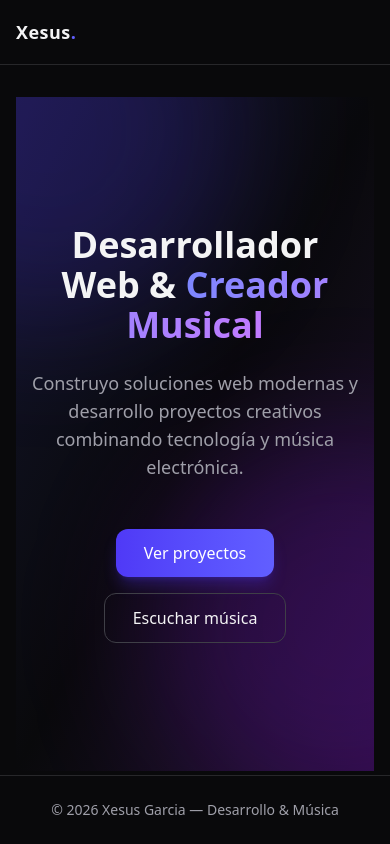
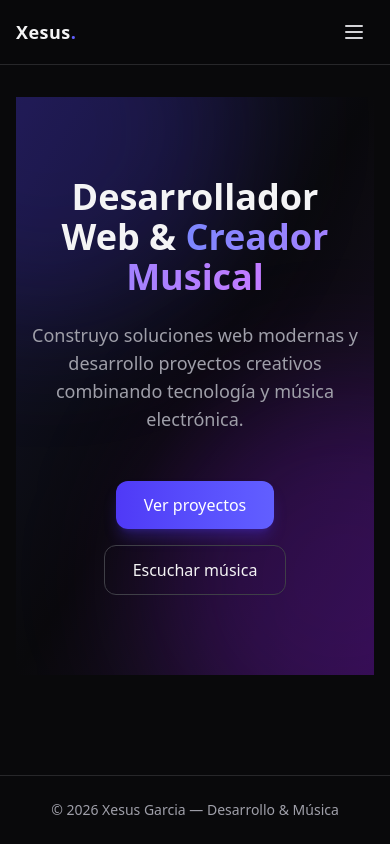
Before and after one commit to XesusGarcia1/portfolio-xesus, a React (Vite) app: page / in a window 390 px wide. Built offline with nearby package versions, Linux system fonts and the light colour scheme.

Commit message:
mobile phone view compatibility

```diff
--- a/src/components/Navbar.jsx
+++ b/src/components/Navbar.jsx
@@ -1,4 +1,6 @@
+import { useState } from 'react'
 import { NavLink } from 'react-router-dom'
+import { motion, AnimatePresence } from 'framer-motion'
 
 const links = [
     { to: '/', label: 'Inicio' },
@@ -10,15 +12,17 @@ const links = [
 ]
 
 export default function Navbar() {
+    const [isOpen, setIsOpen] = useState(false)
+
     return (
-        <header className="border-b border-zinc-800">
+        <header className="border-b border-zinc-800 sticky top-0 bg-zinc-950/80 backdrop-blur-md z-100">
             <nav className="container mx-auto px-4 h-16 flex items-center justify-between">
                 {/* Logo */}
-                <span className="font-bold text-lg tracking-wide">
+                <NavLink to="/" className="font-bold text-lg tracking-wide">
                     Xesus<span className="text-indigo-500">.</span>
-                </span>
+                </NavLink>
 
-                {/* Links */}
+                {/* Desktop Links */}
                 <ul className="hidden md:flex gap-6">
                     {links.map(link => (
                         <li key={link.to}>
@@ -36,7 +40,53 @@ export default function Navbar() {
                         </li>
                     ))}
                 </ul>
+
+                {/* Mobile Menu Button */}
+                <button
+                    onClick={() => setIsOpen(!isOpen)}
+                    className="md:hidden p-2 text-zinc-300 hover:text-white transition"
+                    aria-label="Toggle menu"
+                >
+                    <svg className="w-6 h-6" fill="none" viewBox="0 0 24 24" stroke="currentColor">
+                        {isOpen ? (
+                            <path strokeLinecap="round" strokeLinejoin="round" strokeWidth={2} d="M6 18L18 6M6 6l12 12" />
+                        ) : (
+                            <path strokeLinecap="round" strokeLinejoin="round" strokeWidth={2} d="M4 6h16M4 12h16M4 18h16" />
+                        )}
+                    </svg>
+                </button>
             </nav>
+
+            {/* Mobile Menu Overlay */}
+            <AnimatePresence>
+                {isOpen && (
+                    <motion.div
+                        initial={{ opacity: 0, height: 0 }}
+                        animate={{ opacity: 1, height: 'auto' }}
+                        exit={{ opacity: 0, height: 0 }}
+                        className="md:hidden border-b border-zinc-800 overflow-hidden bg-zinc-950"
+                    >
+                        <ul className="flex flex-col py-4 px-4 gap-4">
+                            {links.map(link => (
+                                <li key={link.to}>
+                                    <NavLink
+                                        to={link.to}
+                                        onClick={() => setIsOpen(false)}
+                                        className={({ isActive }) =>
+                                            `block py-2 transition-colors ${isActive
+                                                ? 'text-indigo-400'
+                                                : 'text-zinc-300 hover:text-white'
+                                            }`
+                                        }
+                                    >
+                                        {link.label}
+                                    </NavLink>
+                                </li>
+                            ))}
+                        </ul>
+                    </motion.div>
+                )}
+            </AnimatePresence>
         </header>
     )
 }
--- a/src/pages/ChatbotProject.jsx
+++ b/src/pages/ChatbotProject.jsx
@@ -53,7 +53,7 @@ export default function ChatbotProject() {
                 <a href="/proyectos" className="text-zinc-500 hover:text-indigo-400 text-sm flex items-center gap-2 mb-4 transition">
                     ← Volver a proyectos
                 </a>
-                <h1 className="text-3xl font-bold bg-gradient-to-r from-indigo-400 to-purple-400 bg-clip-text text-transparent inline-block">
+                <h1 className="text-3xl font-bold bg-linear-to-r from-indigo-400 to-purple-400 bg-clip-text text-transparent inline-block">
                     Chatbot con IA (Prototipo)
                 </h1>
                 <p className="text-zinc-400 mt-2 text-sm italic">
--- a/src/pages/Home.jsx
+++ b/src/pages/Home.jsx
@@ -10,7 +10,7 @@ export default function Home() {
             <div className="absolute -top-40 -left-40 w-96 h-96 bg-indigo-600/20 rounded-full blur-3xl -z-10" />
             <div className="absolute top-1/2 -right-40 w-96 h-96 bg-purple-600/20 rounded-full blur-3xl -z-10" />
 
-            <div className="py-32 text-center px-4">
+            <div className="py-20 md:py-32 text-center px-4">
                 {/* Título */}
                 <motion.h1
                     initial={{ opacity: 0, y: 20 }}
--- a/src/pages/Music.jsx
+++ b/src/pages/Music.jsx
@@ -204,7 +204,7 @@ export default function Music() {
                 {/* TikTok Feed */}
                 <div className="grid grid-cols-1 md:grid-cols-3 gap-6 mb-12">
                     {tiktokVideos.map((videoId) => (
-                        <div key={videoId} className="rounded-xl overflow-hidden bg-zinc-900 border border-zinc-800 shadow-xl aspect-[9/16] relative group">
+                        <div key={videoId} className="rounded-xl overflow-hidden bg-zinc-900 border border-zinc-800 shadow-xl aspect-9/16 relative group">
                             {activeVideo === videoId ? (
                                 <iframe
                                     src={`https://www.tiktok.com/embed/v2/${videoId}`}
--- a/src/pages/PortfolioProject.jsx
+++ b/src/pages/PortfolioProject.jsx
@@ -34,7 +34,7 @@ export default function PortfolioProject() {
                 <a href="/proyectos" className="text-zinc-500 hover:text-indigo-400 text-sm flex items-center gap-2 mb-4 transition">
                     ← Volver a proyectos
                 </a>
-                <h1 className="text-4xl font-bold bg-gradient-to-r from-indigo-400 to-purple-400 bg-clip-text text-transparent inline-block mb-4">
+                <h1 className="text-4xl font-bold bg-linear-to-r from-indigo-400 to-purple-400 bg-clip-text text-transparent inline-block mb-4">
                     Portafolio Web Personal
                 </h1>
                 <p className="text-zinc-400 text-lg max-w-3xl">
--- a/src/pages/UnityGameProject.jsx
+++ b/src/pages/UnityGameProject.jsx
@@ -7,7 +7,7 @@ export default function UnityGameProject() {
                 <a href="/proyectos" className="text-zinc-500 hover:text-indigo-400 text-sm flex items-center gap-2 mb-4 transition">
                     ← Volver a proyectos
                 </a>
-                <h1 className="text-4xl font-bold bg-gradient-to-r from-indigo-400 to-purple-400 bg-clip-text text-transparent inline-block mb-4">
+                <h1 className="text-4xl font-bold bg-linear-to-r from-indigo-400 to-purple-400 bg-clip-text text-transparent inline-block mb-4">
                     Videojuego en Unity
                 </h1>
                 <p className="text-zinc-400 text-lg max-w-3xl">
@@ -91,7 +91,7 @@ export default function UnityGameProject() {
             </div>
 
             {/* CTA Final */}
-            <div className="bg-gradient-to-r from-zinc-900 to-zinc-800 rounded-3xl p-8 text-center border border-zinc-700/50">
+            <div className="bg-linear-to-r from-zinc-900 to-zinc-800 rounded-3xl p-8 text-center border border-zinc-700/50">
                 <h3 className="text-lg font-semibold mb-2">¿Quieres saber más sobre la arquitectura?</h3>
                 <p className="text-sm text-zinc-400 mb-6">Estoy abierto a discutir decisiones técnicas y colaboraciones en Game Dev.</p>
                 <a
```
Also changed, not shown: vercel.json (added).
